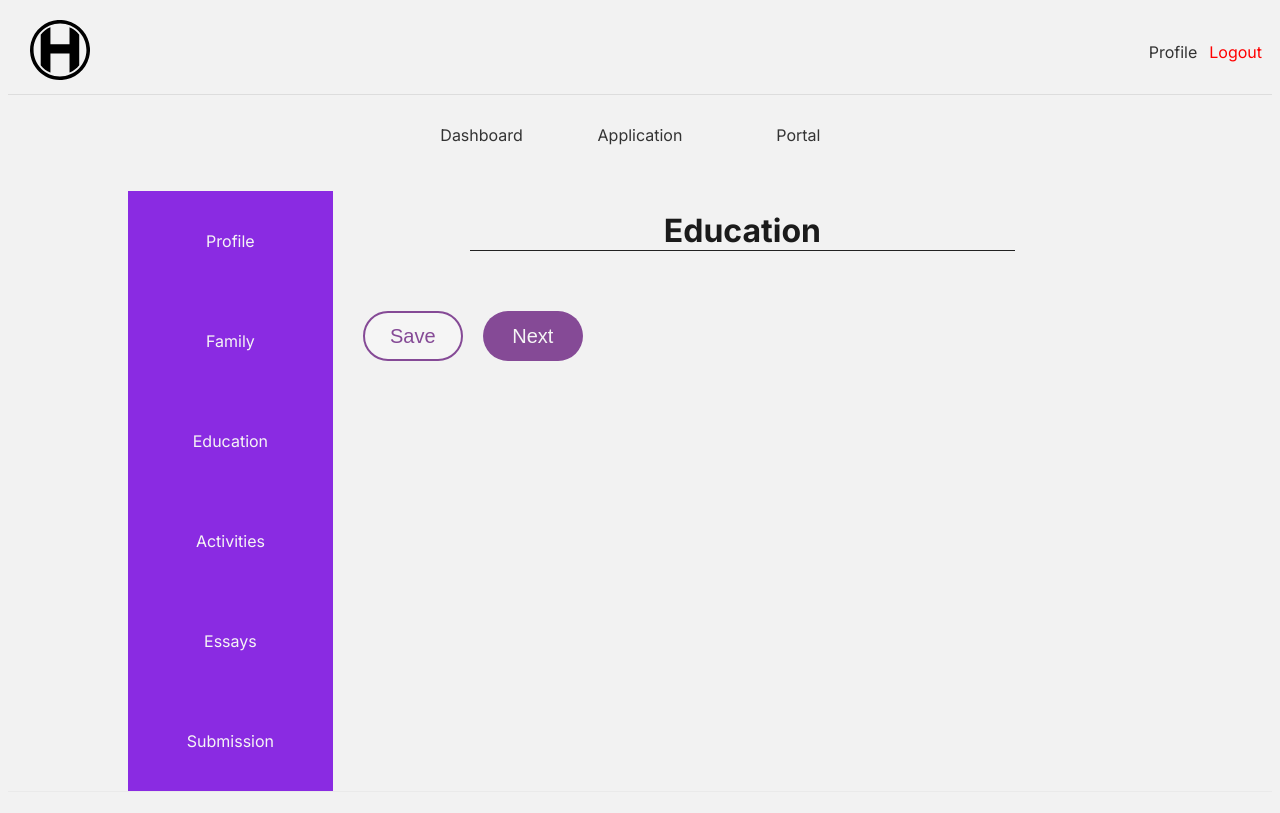
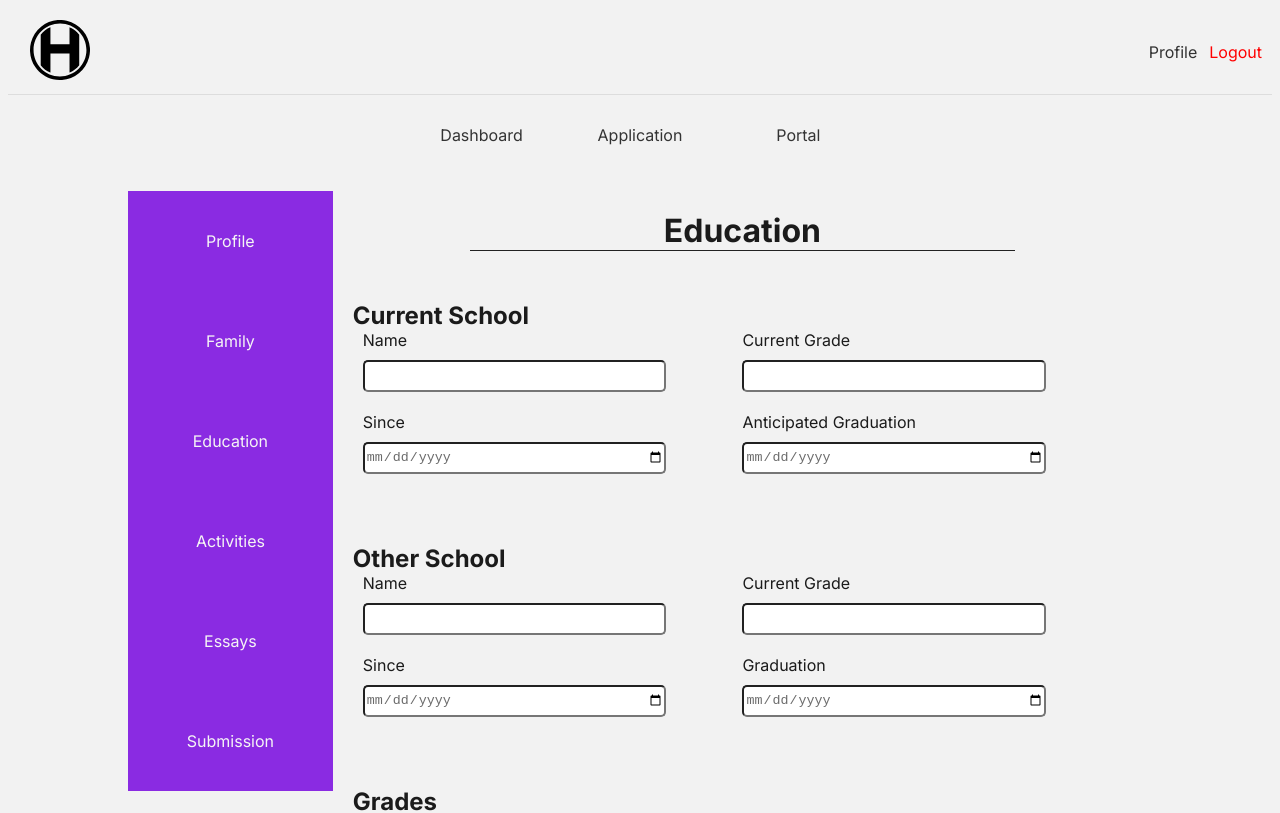
Before and after one commit to mpukabaofficial/hectorfoundationapp, a Next.js app: page /application/education in a window 1280 px wide. Shown: the top 813 px of the page. Built offline with nearby package versions, Linux system fonts and the light colour scheme.

Commit message:
until education, have to fix labels

```diff
--- a/pages/application/education.js
+++ b/pages/application/education.js
@@ -1,5 +1,6 @@
 import Link from "next/link";
 import Application from "../application/index.js";
+import styles from "../../styles/education.module.css";
 
 const Education = () => {
   return (
@@ -7,6 +8,61 @@ const Education = () => {
       <div className="title">
         <h1>Education</h1>
       </div>
+      <form action="submit" method="post" id="profile">
+        <section>
+          <h2>Current School</h2>
+          <div className={styles.content}>
+            <div>
+              <label for="PGname">Name</label>
+              <input type="text" id="PGname" name="PGname" required />
+            </div>
+            <div>
+              <label for="PGlast">Current Grade</label>
+              <input type="text" id="PGlast" name="PGlast" required />
+            </div>
+            <div>
+              <label for="dob">Since</label>
+              <input type="date" id="last" name="last" required />
+            </div>
+            <div>
+              <label for="dob">Anticipated Graduation</label>
+              <input type="date" id="last" name="last" required />
+            </div>
+            <div></div>
+          </div>
+        </section>
+        <section>
+          <h2>Other School</h2>
+          <div className={styles.content}>
+            <div>
+              <label for="PGname">Name</label>
+              <input type="text" id="PGname" name="PGname" required />
+            </div>
+            <div>
+              <label for="PGlast">Current Grade</label>
+              <input type="text" id="PGlast" name="PGlast" required />
+            </div>
+            <div>
+              <label for="dob">Since</label>
+              <input type="date" id="last" name="last" required />
+            </div>
+            <div>
+              <label for="dob">Graduation</label>
+              <input type="date" id="last" name="last" required />
+            </div>
+            <div></div>
+          </div>
+        </section>
+        <section>
+          <h2>Grades</h2>
+          <div className={styles.content}>
+            <div>
+              <label for="avatar">Please upload your transcripts: </label>
+              <input type="file" id="avatar" name="avatar" accept="*" />
+            </div>
+          </div>
+        </section>
+      </form>
       <div>
         <button
           type="submit"
--- /dev/null
+++ b/styles/education.module.css
@@ -0,0 +1,19 @@
+.content {
+  padding: 0 10px;
+  display: grid;
+  grid-template-columns: 1fr 1fr;
+  margin: 0 0 50px;
+}
+.content div {
+  display: flex;
+  flex-direction: column;
+}
+.radio div {
+  display: grid;
+  grid-template-columns: 5fr 1fr;
+  width: 50%;
+}
+
+.form-container h2 {
+  margin: 10px;
+}
--- /dev/null
+++ b/styles/family.module.css
@@ -0,0 +1,19 @@
+.content {
+  padding: 0 10px;
+  display: grid;
+  grid-template-columns: 1fr 1fr;
+  margin: 0 0 50px;
+}
+.content div {
+  display: flex;
+  flex-direction: column;
+}
+.radio div {
+  display: grid;
+  grid-template-columns: 5fr 1fr;
+  width: 50%;
+}
+
+.form-container h2 {
+  margin: 10px;
+}
```
Also changed, not shown: pages/application/family.js (+42 -0 lines).
